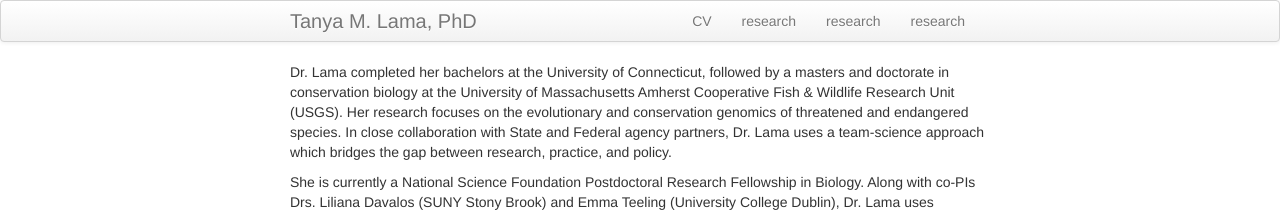
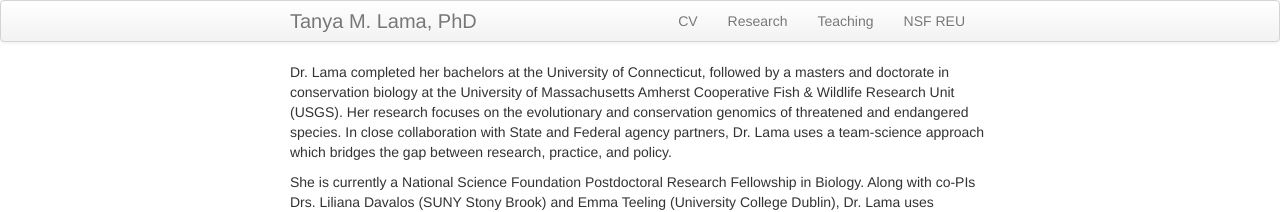
Before and after one commit to tanyalama/tanyalama.github.io, a Jekyll site: the page built from index.md, in a window 1280 px wide. Shown: the top 212 px of the page. Built offline with Jekyll 4.4.1, drawn with Linux system fonts in a browser that asks for light colours.

Commit message:
Update default.html

```diff
--- a/_includes/themes/twitter/default.html
+++ b/_includes/themes/twitter/default.html
@@ -36,9 +36,9 @@
           <a class="brand" href="{{ HOME_PATH }}">{{ site.title }}</a>
           <ul class="nav">
               <li><a href="{{ BASE_PATH }}/assets/CV.pdf">CV</a></li>
-              <li><a href="{{ BASE_PATH }}/pages/Research.html">research</a></li>
-              <li><a href="{{ BASE_PATH }}/pages/Teaching.html">research</a></li>
-              <li><a href="{{ BASE_PATH }}/pages/NSF_REU.html">research</a></li>
+              <li><a href="{{ BASE_PATH }}/pages/Research.html">Research</a></li>
+              <li><a href="{{ BASE_PATH }}/pages/Teaching.html">Teaching</a></li>
+              <li><a href="{{ BASE_PATH }}/pages/NSF_REU.html">NSF REU</a></li>
           </ul>
         </div>
       </div>
```
